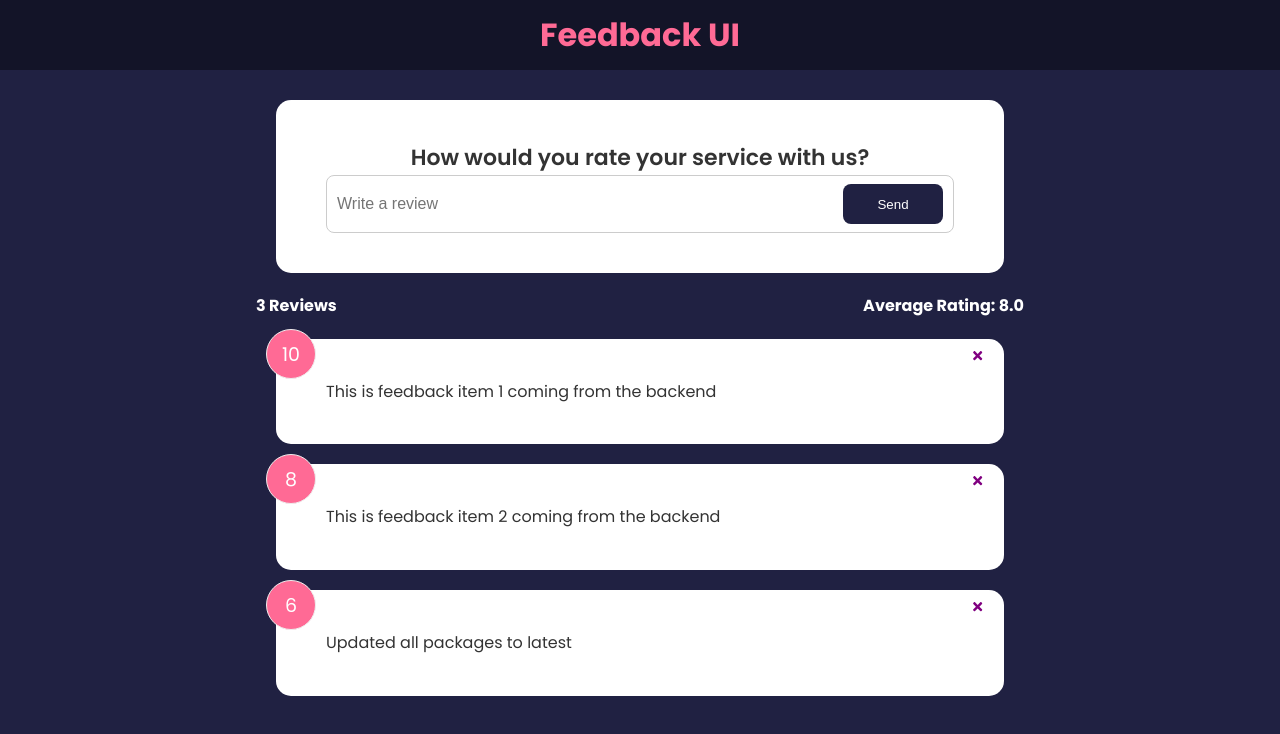
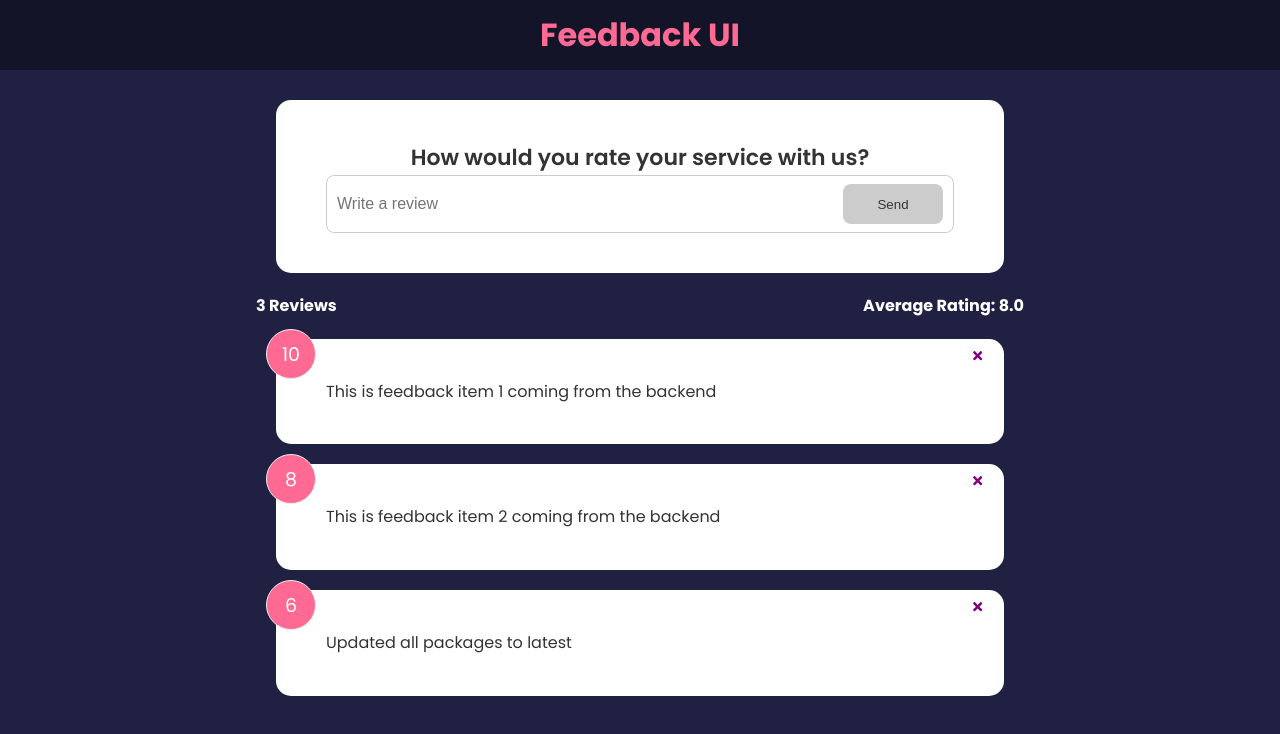
Before and after one commit to WMSSanharsha/Feedback-UI, a React (Create React App) app: page / in a window 1280 px wide. Shown: the top 734 px of the page. Built offline with nearby package versions, Linux system fonts and the light colour scheme.

Commit message:
add validations

```diff
--- a/src/components/FeedbackForm.jsx
+++ b/src/components/FeedbackForm.jsx
@@ -4,8 +4,21 @@
 
 function FeedbackForm() {
   const [text, setText] = useState("");
+  const [btnDisbaled, setBtnDisabled] = useState(true);
+  const [message, setMessage] = useState("");
 
   function handleTextChange(e) {
+    if (text === " ") {
+      setBtnDisabled(true);
+      setMessage(null);
+    } else if (text !== " " && text.trim().length <= 10) {
+      setBtnDisabled(true);
+      setMessage("Text must be at least 10 characters");
+    } else {
+      setMessage(" ");
+      setBtnDisabled(false);
+    }
+
     setText(e.target.value);
   }
 
@@ -21,8 +34,12 @@
             value={text}
             onChange={handleTextChange}
           />
-          <Button type="submit">Send</Button>
+          <Button type="submit" isDisabled={btnDisbaled}>
+            Send
+          </Button>
         </div>
+
+        {message && <div className="message">{message}</div>}
       </form>
     </Card>
   );
```
